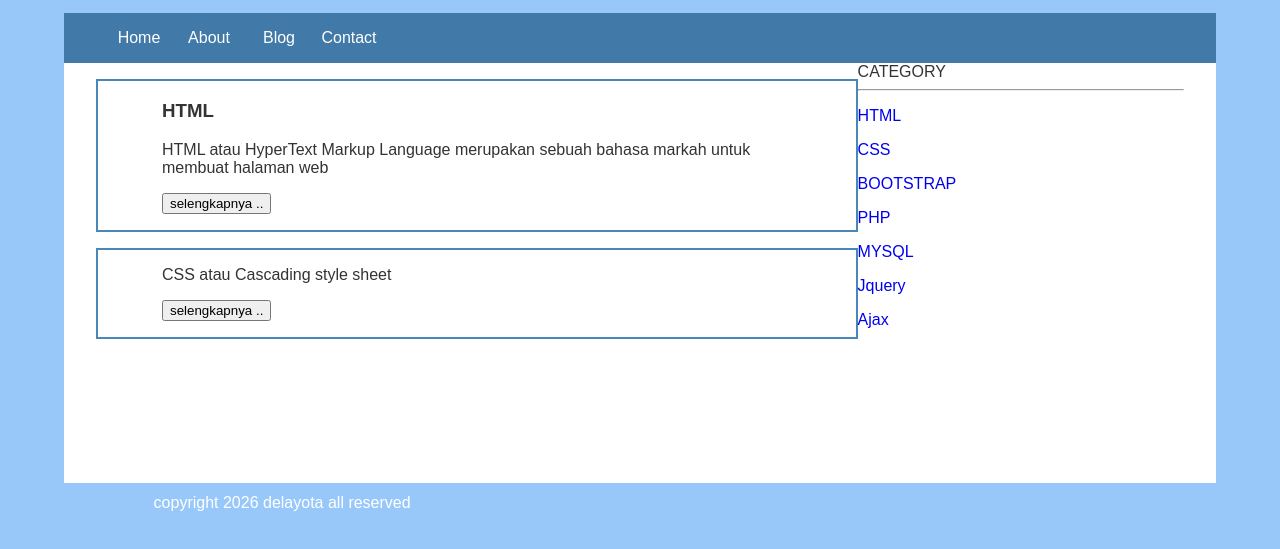
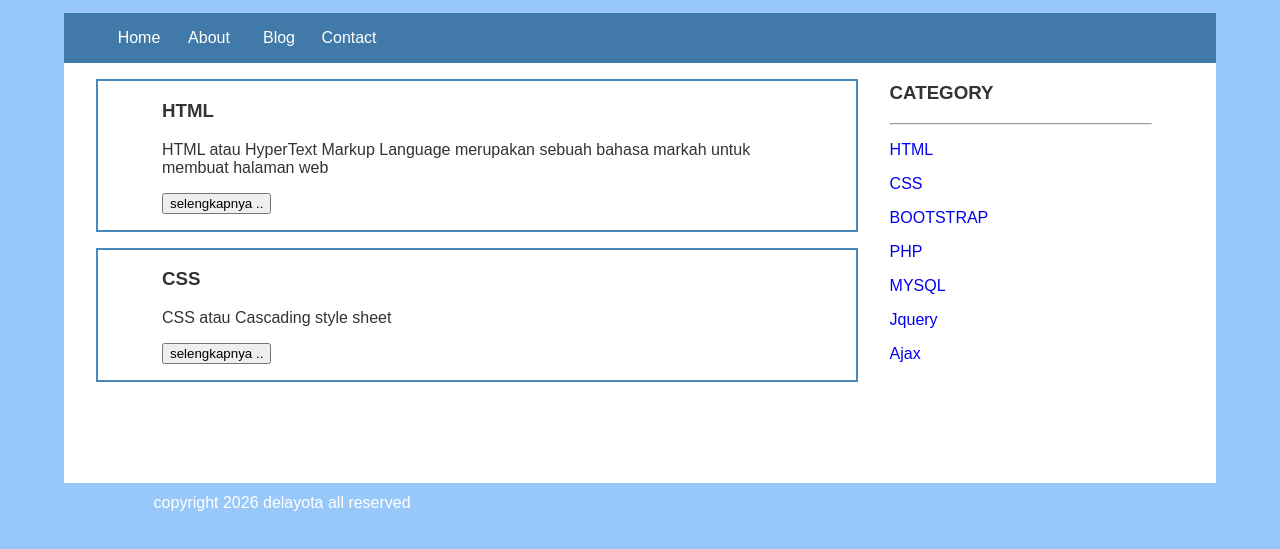
Before and after one commit to kiyyaharifin/web-kiyya, a plain HTML site: page index.html in a window 1280 px wide. Shown: the part 123-672 px from the top of the page. Drawn offline with Linux system fonts and the light colour scheme.

Commit message:
Update index.html

```diff
--- a/index.html
+++ b/index.html
@@ -39,6 +39,7 @@
                     <!-- blog -->
                     <div class="border">
                           <div class="jarak">
+                                <H3>CSS</H3>
                                 <P>CSS atau Cascading style sheet</p>
                                 <button class="btn">selengkapnya ..</button>
                           </div>
@@ -48,7 +49,7 @@
               <!-- end kiri -->
               <!-- kanan -->
               <div class="kanan">
-                    <div class="jarak>
+                    <div class="jarak">
                           <H3>CATEGORY</H3>
                           <hr/>
                           <p><a href="#" class="undecor">HTML</a></p>
```
